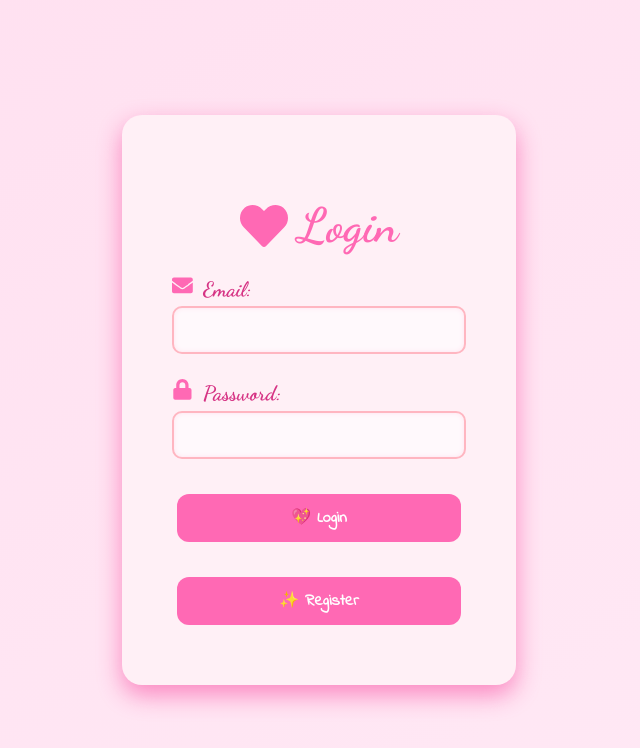
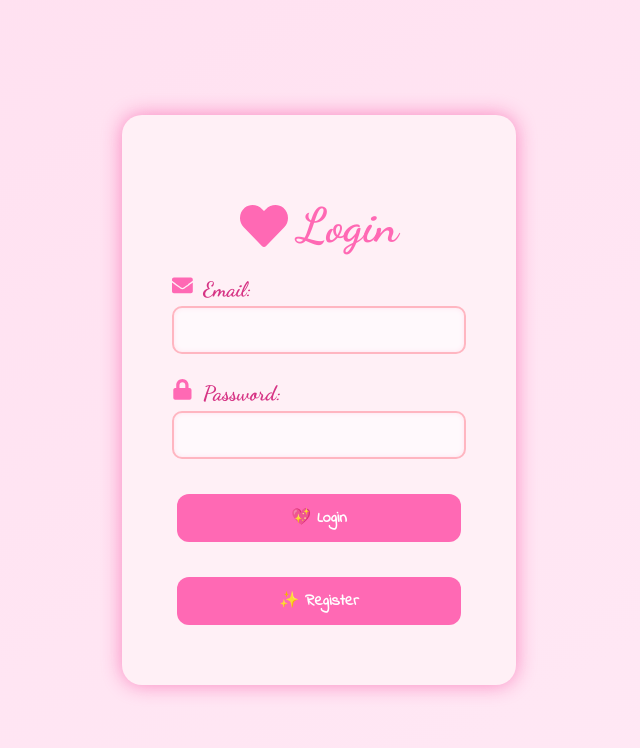
Before and after one commit to ShaynaMBarclay/angyportalfrontend, a React (Vite) app: page / in a window 1280 px wide. Shown: the top 748 px of the page, without its empty margins (321-961 px from the left). Built offline with nearby package versions, Linux system fonts and the light colour scheme; no server answers.

Commit message:
fixed box shadow on login

```diff
--- a/src/Styles/Login.css
+++ b/src/Styles/Login.css
@@ -7,7 +7,7 @@
   background-color: #fff0f6;
   padding: 50px;
   border-radius: 20px;
-  box-shadow: 0 10px 25px rgba(246, 41, 143, 0.499) !important;
+  box-shadow: 0 0 20px rgba(246, 41, 143, 0.499) !important;
   text-align: center;
 }
 
```
